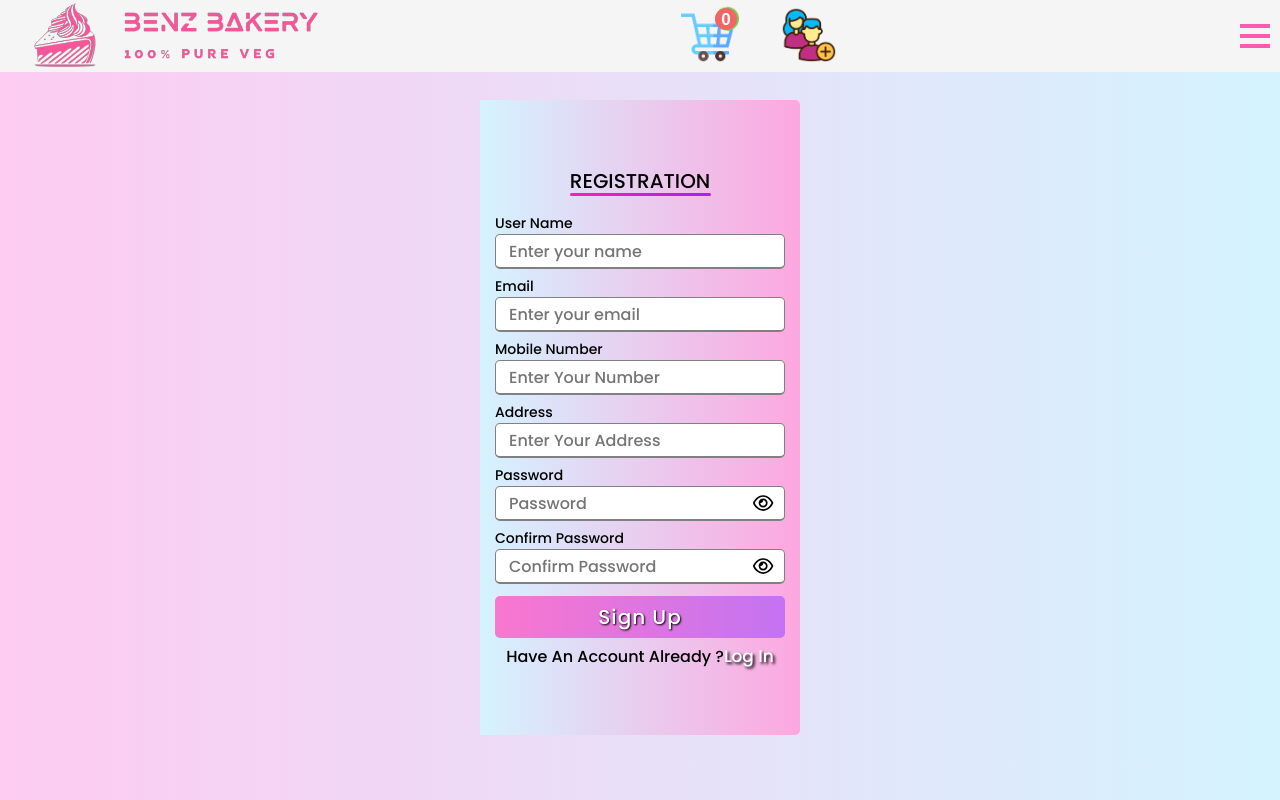
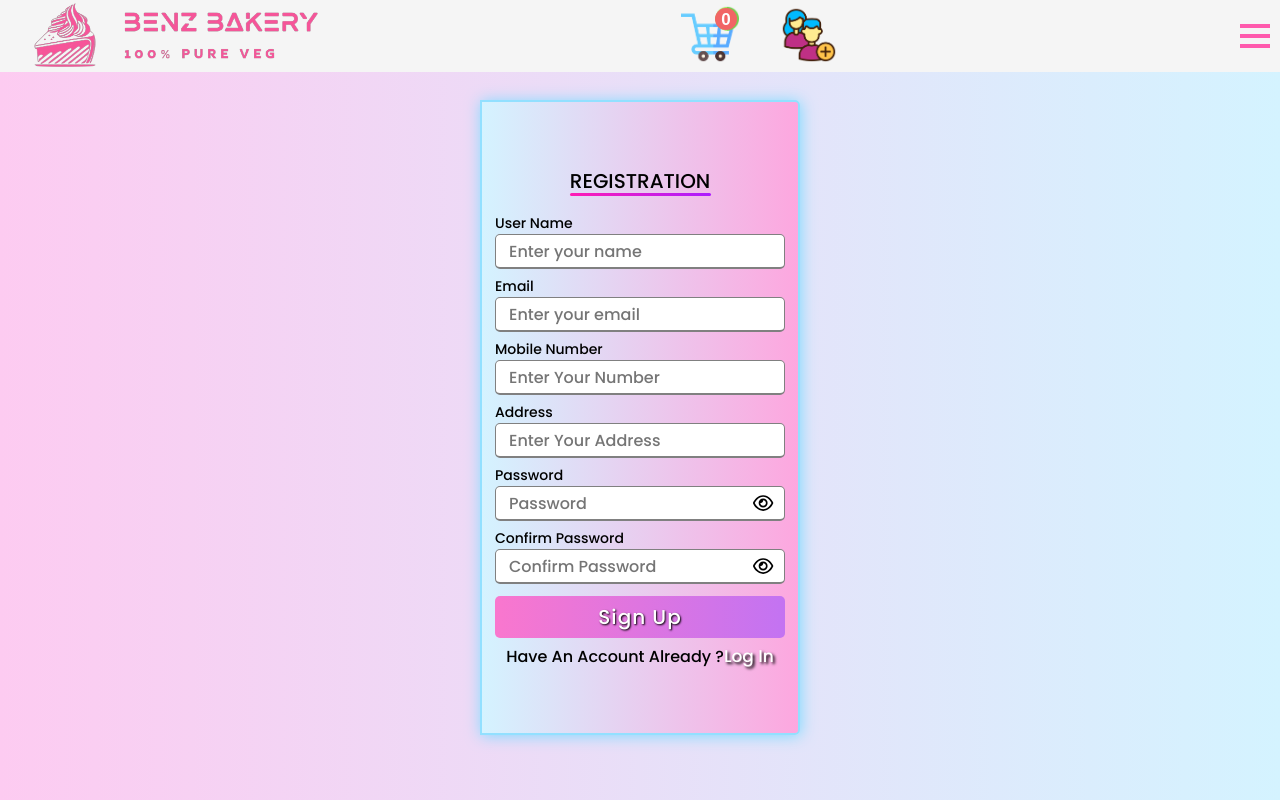
Before and after one commit to akashyadav2000/benzbakery-web-app, a React (Vite) app: page /benzbakery-web-app/Signup in a window 1280 px wide. Shown: the top 800 px of the page. Built offline with nearby package versions, Linux system fonts and the light colour scheme; a web font is replaced by a local one.

Commit message:
flickring issue solve 3

```diff
--- a/src/components/Login/Login.css
+++ b/src/components/Login/Login.css
@@ -22,6 +22,8 @@
   justify-content: center;
   width: 320px;
   height: 450px;
+  border: 2px solid #92e0ff;
+  box-shadow: 1px 1px 15px #7fdbff;
   background: linear-gradient(to bottom, #fda7df, #d4f3ff);
   padding: 25px 30px;
   border-top-right-radius: 5px;
--- a/src/components/Signup/Signup.css
+++ b/src/components/Signup/Signup.css
@@ -24,6 +24,8 @@
   align-items: center;
   width: 320px;
   height: 635px;
+  border: 2px solid #92e0ff;
+  box-shadow: 1px 1px 15px #7fdbff;
   background: linear-gradient(to left, #fda7df, #d4f3ff);
   padding: 5px 20px;
   border-top-right-radius: 5px;
```
